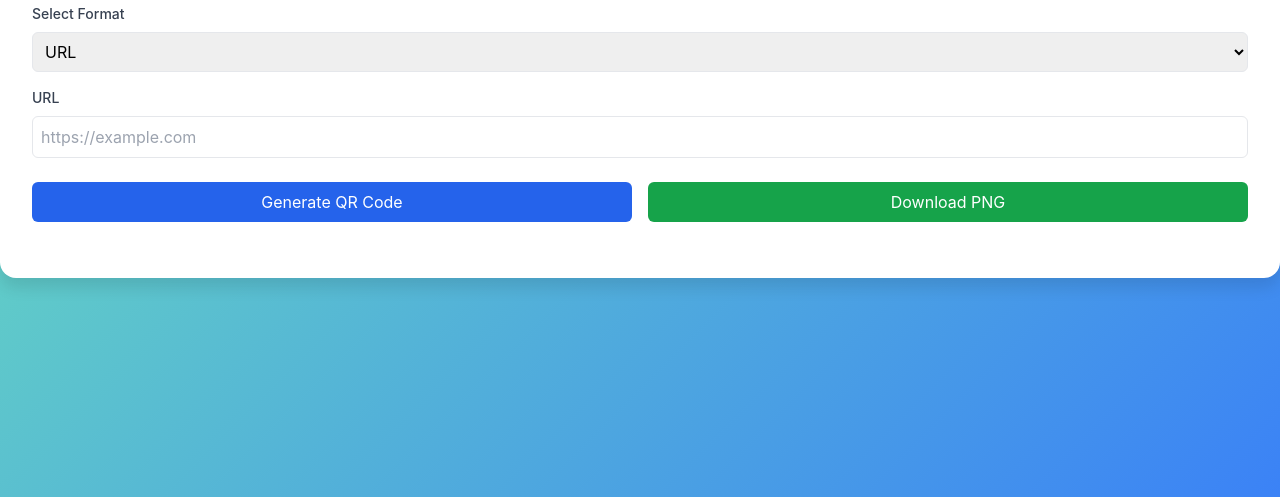
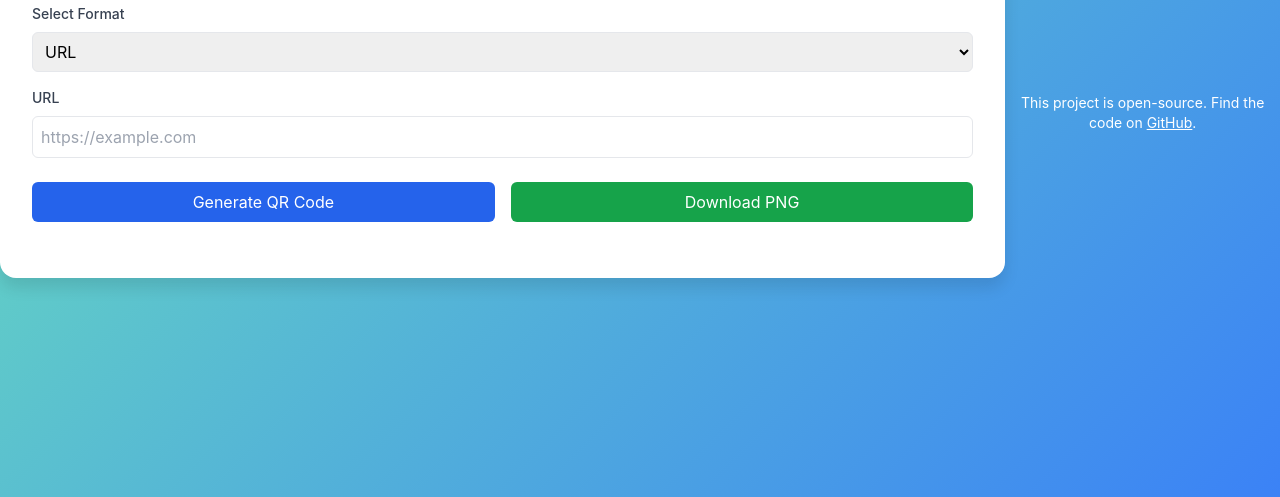
Before and after one commit to Hex29A/Offline-QR-Creator, a plain HTML site: page index.html in a window 1280 px wide. Shown: the part 303-800 px from the top of the page. Drawn offline with nearby package versions, Linux system fonts and the light colour scheme.

Commit message:
added link back to the GitHub project page

```diff
--- a/index.html
+++ b/index.html
@@ -222,5 +222,10 @@
         // Initialize form
         updateForm();
     </script>
+
+    <footer class="mt-8 text-center text-white text-sm">
+        <p>This project is open-source. Find the code on <a href="https://github.com/Hex29A/Offline-QR-Creator" class="underline hover:text-gray-200">GitHub</a>.</p>
+    </footer>
+
 </body>
 </html>
```
